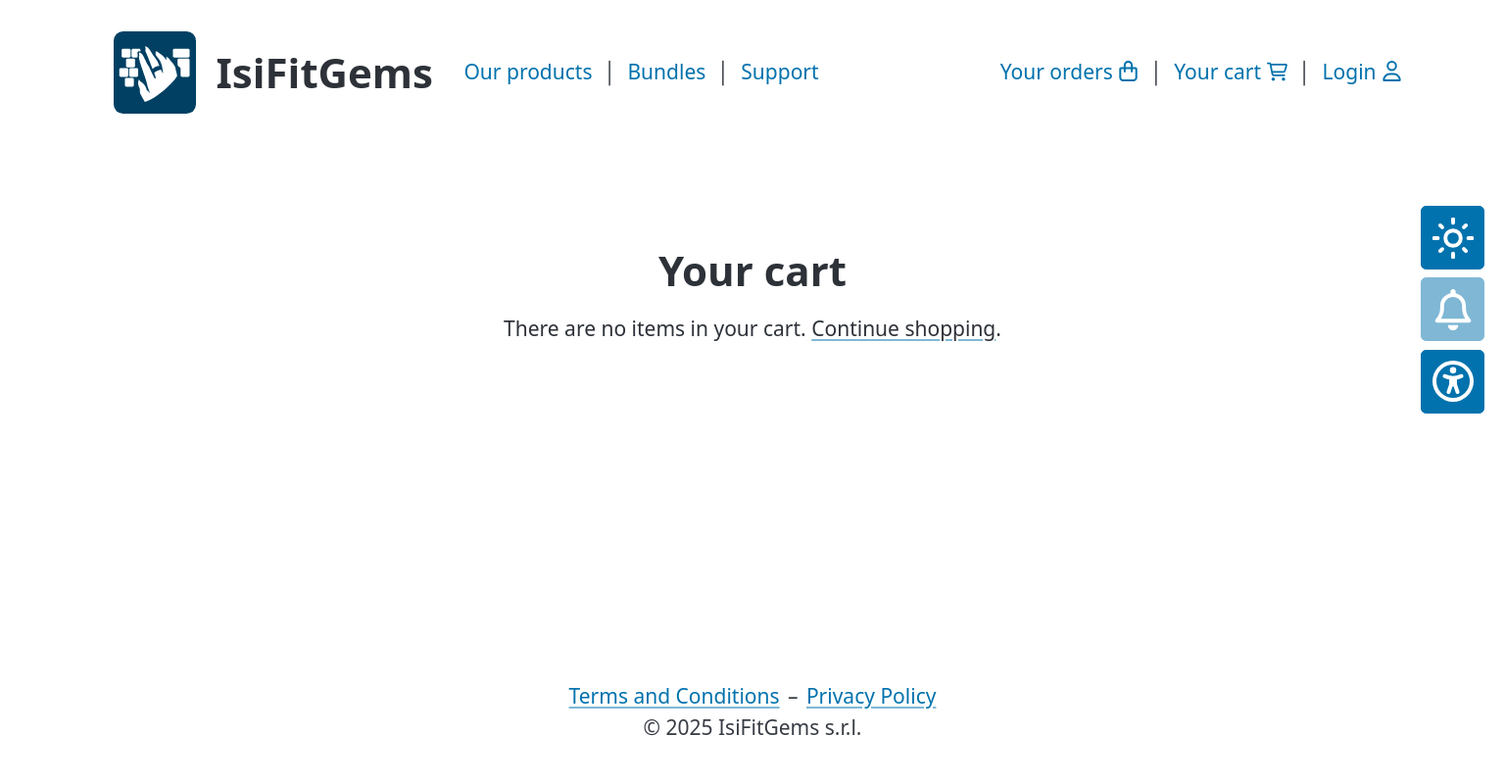
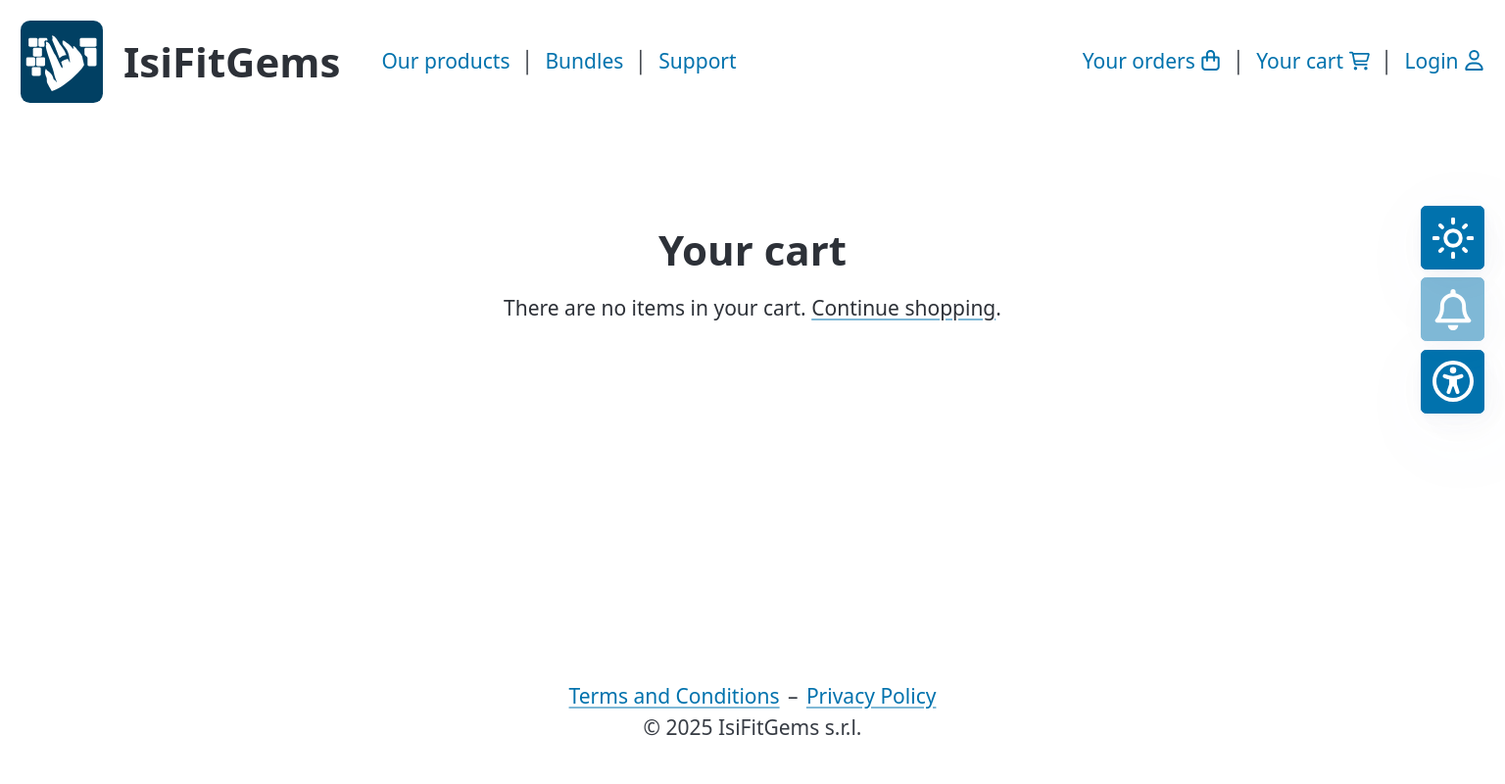
Before and after one commit to PastaCodes/progettoweb, a PHP site: page /cart/index.php in a window 1536 px wide. Shown: the whole page at 98% size. Run offline with PHP 8.4, Linux system fonts and the light colour scheme; some libraries are stand-ins or nearby versions.

Commit message:
Begin support for wider devices

```diff
--- a/login/style.css
+++ b/login/style.css
@@ -3,7 +3,7 @@ form {
     background: var(--pico-card-background-color);
     border-radius: var(--pico-border-radius);
     padding: 1rem;
-    width: 30rem;
+    max-width: 30rem;
     height: max-content;
 }
 
--- a/scripts/global.js
+++ b/scripts/global.js
@@ -201,4 +201,17 @@ document.addEventListener('DOMContentLoaded', () => {
         });
         updateUnreadCounter();
     }
+    const hamburger = document.querySelector('header > button');
+    const navbar = document.querySelector('header > nav');
+    hamburger.addEventListener('click', () => {
+        if (navbar.style.transform) {
+            navbar.style.transform = '';
+            hamburger.querySelector('use').setAttribute('href', 'assets/hamburger.svg#hamburger');
+            hamburger.ariaLabel = 'Open menu';
+        } else {
+            navbar.style.transform = 'translateX(0)';
+            hamburger.querySelector('use').setAttribute('href', 'assets/close.svg#close');
+            hamburger.ariaLabel = 'Close menu';
+        }
+    });
 });
--- a/style.css
+++ b/style.css
@@ -1,5 +1,5 @@
 html {
-    contain: layout;
+    overflow-x: hidden;
 }
 
 body > img {
@@ -14,7 +14,8 @@ body > img {
 
 main {
     text-align: center;
-    padding: 4rem !important;
+    padding: 2rem !important;
+    padding-top: 4rem !important;
 }
 
 main * {
--- a/style/global.css
+++ b/style/global.css
@@ -5,11 +5,11 @@
 
 html {
     overflow-y: scroll;
-    padding: 0 calc(2 * var(--pico-spacing) + 3rem);
 }
 
 body {
     display: flex;
+    position: relative;
     flex-direction: column;
     min-height: 100vh;
     font-size: calc(1em * var(--font-size-adjust));
@@ -50,8 +50,9 @@ body > header {
     top: 0;
     display: flex;
     gap: var(--pico-spacing);
-    z-index: 1;
+    z-index: 2;
     user-select: none;
+    padding: var(--spacing-small) var(--pico-spacing);
 }
 
 body > header::before {
@@ -67,28 +68,7 @@ body > header::before {
     z-index: -1;
 }
 
-body > header > nav {
-    flex-basis: 100%;
-}
-
-body > header > nav > ul {
-    margin: 0 !important;
-    width: 100%;
-    display: flex;
-}
-
-body > header > nav > ul > li {
-    display: block;
-    padding: 0;
-    --pico-tooltip-background-color: var(--pico-primary-background);
-    --pico-tooltip-color: var(--pico-primary-inverse);
-}
-
-body > header > nav > ul > li:first-child {
-    margin-right: var(--pico-spacing);
-}
-
-body > header > nav > ul > li:first-child > a {
+body > header > a {
     text-decoration: none;
     display: block;
     border-radius: var(--pico-border-radius);
@@ -96,7 +76,7 @@ body > header > nav > ul > li:first-child > a {
     margin: 0;
 }
 
-body > header > nav > ul > li:first-child > a > h1 {
+body > header > a > h1 {
     color: var(--pico-color);
     text-underline-offset: 0;
     display: flex;
@@ -106,31 +86,58 @@ body > header > nav > ul > li:first-child > a > h1 {
     margin-bottom: 0;
 }
 
-body > header > nav > ul > li:first-child > a > h1 > svg {
+body > header > a > h1 > svg {
     width: 2em;
     height: 2em;
 }
 
-body > header > nav > ul > li:not(:first-child, :nth-child(2), :nth-child(5)) {
-    padding-left: 1ch;
+body > header > button {
+    justify-self: flex-end;
+    align-self: center;
+    margin-left: auto;
+    font-size: 2rem !important;
+    padding: 0.5rem;
+    box-shadow: none;
+    background: transparent;
+    border: none;
+    height: fit-content;
 }
 
-body > header > nav > ul > li:nth-child(5) {
-    flex-grow: 1;
-    text-align: right;
+body > header > button > svg {
+    height: 1em;
+    width: 1em;
 }
 
-body > header > nav > ul > li:not(:first-child, :nth-child(2), :nth-child(5))::before {
-    content: '\2502';
-    margin-right: 1ch;
-    width: 1ch;
-    text-align: center;
+body > header > nav {
+    display: block;
+    position: absolute;
+    top: 0;
+    padding-top: 5.8rem;
+    left: calc(50% - 20rem + 50vw);
+    transform: translateX(20rem);
+    width: 20rem;
+    height: 100vh;
+    background-color: color-mix(in srgb, var(--pico-form-element-background-color) 90%, transparent);
+    z-index: -2;
+    backdrop-filter: blur(1.6rem);
+    transition: transform 0.1s linear;
+}
+
+body > header > nav > ul {
+    display: flex;
+    flex-direction: column;
+    --pico-tooltip-background-color: var(--pico-primary-background);
+    --pico-tooltip-color: var(--pico-primary-inverse);
+}
+
+[data-tooltip]::after, [data-tooltip]::before {
+    font-size: 87.5%;
 }
 
 body > main {
     flex-grow: 1;
     padding-top: 0;
-    margin-top: var(--pico-spacing);
+    margin-top: 4.5rem;
     margin-bottom: calc(2 * var(--pico-spacing));
 }
 
@@ -190,17 +197,20 @@ body > ul > li:nth-child(2) > button::after {
 
 body > ul {
     position: fixed;
-    top: 10rem;
-    right: 1rem;
+    top: 4.8rem;
+    right: 0;
     display: flex;
-    flex-direction: column;
+    justify-content: flex-end;
     gap: var(--spacing-small);
+    padding: var(--spacing-small) var(--pico-spacing);
+    margin: 0;
     z-index: 1;
 }
 
 body > ul > li > button {
     padding: 0.5rem;
     font-size: 2rem !important;
+    box-shadow: var(--pico-card-box-shadow);
 }
 
 body > footer > ul {
@@ -307,3 +317,91 @@ dialog:nth-last-of-type(2) > article > ul > li > p:last-of-type {
     text-align: right;
     font-size: 87.5%;
 }
+
+@media screen and (min-width: 600px) {
+    body > main {
+        width: calc(100% - 4 * var(--pico-spacing) - 6rem);
+    }
+
+    body > ul {
+        position: fixed;
+        top: 10rem;
+        right: 1rem;
+        flex-direction: column;
+        padding: 0;
+    }
+
+    body > main {
+        margin-top: var(--pico-spacing);
+    }
+}
+
+@media screen and (min-width: 1350px) and (max-width: 1536px) {
+    body > header {
+        margin: 0;
+        max-width: 100%;
+    }
+}
+
+@media screen and (min-width: 1350px) {
+    body > header {
+        padding: var(--pico-spacing);
+    }
+
+    body > header > a {
+        margin-right: var(--pico-spacing);
+    }
+
+    body > header > button {
+        display: none;
+    }
+
+    body > header > nav {
+        transition: none;
+        display: block;
+        position: static;
+        height: unset;
+        align-content: center;
+        transform: none;
+        flex-basis: 100%;
+        background: transparent;
+        backdrop-filter: none;
+        z-index: 0;
+        padding: 0;
+    }
+
+    body > header > nav > ul {
+        margin: 0 !important;
+        width: 100%;
+        flex-direction: row;
+    }
+
+    body > header > nav > ul > li {
+        display: block;
+        padding: 0;
+    }
+
+    body > header > nav > ul > li:not(:first-child, :nth-child(4)) {
+        padding-left: 1ch;
+    }
+
+    body > header > nav > ul > li:nth-child(4) {
+        flex-grow: 1;
+        text-align: right;
+    }
+
+    body > header > nav > ul > li:not(:first-child, :nth-child(4))::before {
+        content: '\2502';
+        margin-right: 1ch;
+        width: 1ch;
+        text-align: center;
+    }
+}
+
+/*
+@media screen and (not (pointer: fine)) {
+    body > header > nav > ul > li:last-child > a::before, body > header > nav > ul > li:last-child > a::after {
+        opacity: 1 !important;
+    }
+}
+*/
--- a/util/base.php
+++ b/util/base.php
@@ -44,7 +44,7 @@ if ($page->track_page_cookie) {
         <meta name="description" content="Fashion accessories for Unibo students in Cesena.">
         <meta name="keywords" content="fashion, accessories, Unibo, Cesena, shop, e-commerce">
         <meta name="author" content="Luca Palazzini, Marco Buda">
-        <meta name="viewport" content="width=device-width, initial-scale=1">
+        <meta name="viewport" content="width=device-width, initial-scale=1, minimum-scale=1">
         <meta name="theme-color" content="<?= SETTINGS['theme-color'] ?>">
 <?php if ($page->allow_indexing): ?>
         <meta name="robots" content="index, follow">
@@ -67,9 +67,6 @@ if ($page->track_page_cookie) {
     <body>
 <?php if ($page->has_navbar): ?>
         <header>
-            <nav>
-                <ul>
-                    <li>
             <a href="">
                 <h1>
                     <svg xmlns="http://www.w3.org/2000/svg" version="1.1" aria-label="IsiFitGems logo">
@@ -78,41 +75,29 @@ if ($page->track_page_cookie) {
                     IsiFitGems
                 </h1>
             </a>
-                    </li>
-                    <li>
-                        <a href="shop">Our products</a>
-                    </li>
-                    <li>
-                        <a href="bundles">Bundles</a>
-                    </li>
-                    <li>
-                        <a>Support</a>
-                    </li>
+            <button aria-label="Open menu">
+                <svg xmlns="http://www.w3.org/2000/svg" version="1.1" aria-label="">
+                    <use href="assets/hamburger.svg#hamburger"></use>
+                </svg>
+            </button>
+            <nav>
+                <ul>
+                    <li><a href="shop">Our products</a></li>
+                    <li><a href="bundles">Bundles</a></li>
+                    <li><a>Support</a></li>
 <?php if (isset($_SESSION['vendor']) && $_SESSION['vendor']): ?>
-                    <li>
-                        <a href="vendor_orders">Orders</a>
-                    </li>
-                    <li>
-                        <a href="vendor_products">Products</a>
-                    </li>
-                    <li>
-                        <a href="vendor_bundles">Bundles</a>
-                    </li>
+                    <li><a href="vendor_orders">Orders</a></li>
+                    <li><a href="vendor_products">Products</a></li>
+                    <li><a href="vendor_bundles">Bundles</a></li>
 <?php else: ?>
-                    <li>
-                        <a href="orders">Your orders <svg xmlns="http://www.w3.org/2000/svg" version="1.1" aria-label=""><use href="assets/orders.svg#orders"></use></svg></a>
-                    </li>
-                    <li>
-                        <a href="cart">Your cart <svg xmlns="http://www.w3.org/2000/svg" version="1.1" aria-label=""><use href="assets/cart.svg#cart"></use></svg></a>
-                    </li>
+                    <li><a href="orders">Your orders <svg xmlns="http://www.w3.org/2000/svg" version="1.1" aria-label=""><use href="assets/orders.svg#orders"></use></svg></a></li>
+                    <li><a href="cart">Your cart <svg xmlns="http://www.w3.org/2000/svg" version="1.1" aria-label=""><use href="assets/cart.svg#cart"></use></svg></a></li>
 <?php endif ?>
-                    <li>
 <?php if (isset($_SESSION['username'])): ?>
-                        <a href="login?logout=true" data-tooltip="Logged in as <?= $_SESSION['username'] ?>" data-placement="bottom">Logout <svg xmlns="http://www.w3.org/2000/svg" version="1.1" aria-label=""><use href="assets/account.svg#account"></use></svg></a>
+                    <li><a href="login?logout=true" data-tooltip="Logged in as <?= $_SESSION['username'] ?>" data-placement="bottom">Logout <svg xmlns="http://www.w3.org/2000/svg" version="1.1" aria-label=""><use href="assets/account.svg#account"></use></svg></a></li>
 <?php else: ?>
-                        <a href="login">Login <svg xmlns="http://www.w3.org/2000/svg" version="1.1" aria-label=""><use href="assets/account.svg#account"></use></svg></a>
+                    <li><a href="login">Login <svg xmlns="http://www.w3.org/2000/svg" version="1.1" aria-label=""><use href="assets/account.svg#account"></use></svg></a></li>
 <?php endif ?>
-                    </li>
                 </ul>
             </nav>
         </header>
```
Also changed, not shown: TODO.md (+14 -2 lines), shop/style.css (+6 -4 lines), assets/close.svg (added), assets/hamburger.svg (added). Lines whose indentation alone changed are shown as unchanged.
